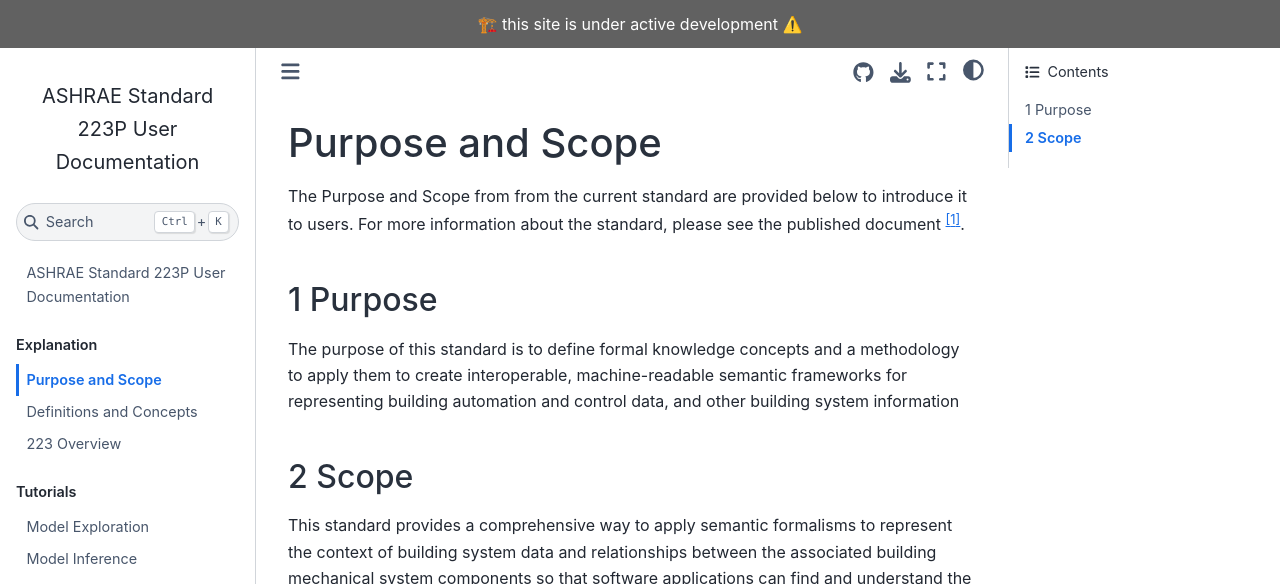
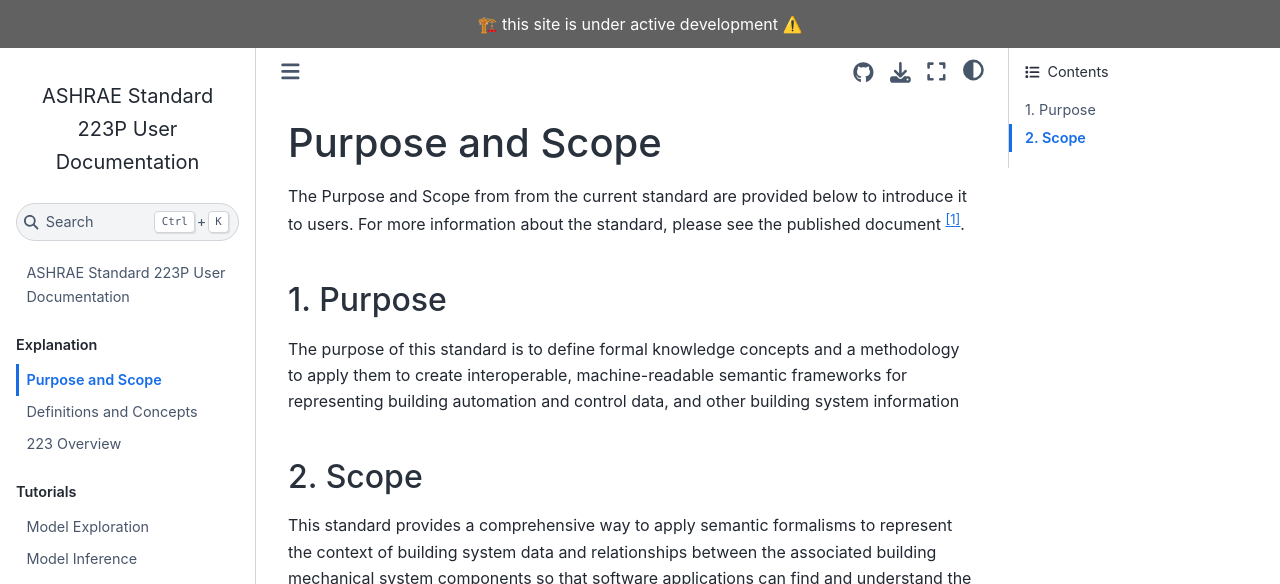
Before and after one commit to open223/docs.open223.info, a Jupyter Book: the page built from explanation/223-introduction.md, in a window 1280 px wide and 1031 px high. Shown: the top 584 px of the window. Built offline with Jupyter Book 1.0.4 settings and Sphinx 7.4.7 and the Sphinx Book theme 1.1.4, drawn with Linux system fonts in a browser that asks for light colours.

Commit message:
small change

```diff
--- a/explanation/223-introduction.md
+++ b/explanation/223-introduction.md
@@ -4,10 +4,10 @@
 
 [^1]: TODO link to public review.
 
-## 1 Purpose
+## 1. Purpose
 The purpose of this standard is to define formal knowledge concepts and a methodology to apply them to create interoperable, machine-readable semantic frameworks for representing building automation and control data, and other building system information
 
-## 2 Scope
+## 2. Scope
 This standard provides a comprehensive way to apply semantic formalisms to represent the context of building system data and relationships between the associated building mechanical system components so that software applications can find and understand the information in an automated way. It is intended to facilitate the development and implementation of building analytics tools and enterprise knowledge applications that can implement many building system functions, including:
 1. automated fault detection and diagnostics,
 2. building system commissioning,
```
Also changed, not shown: explanation/definitions.md (+1 -1 lines).
